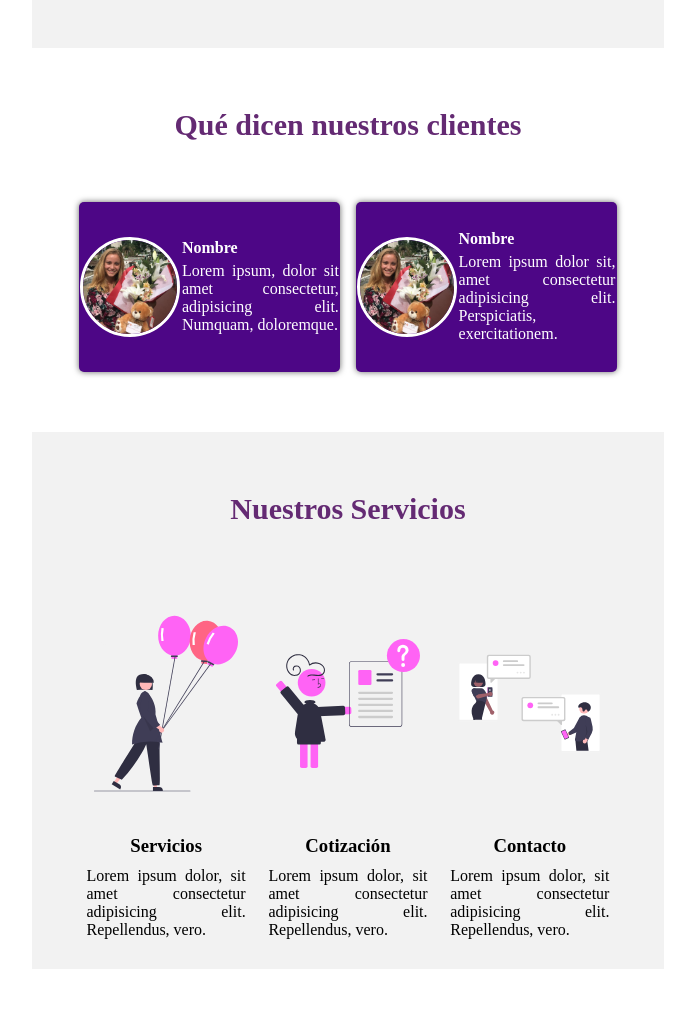
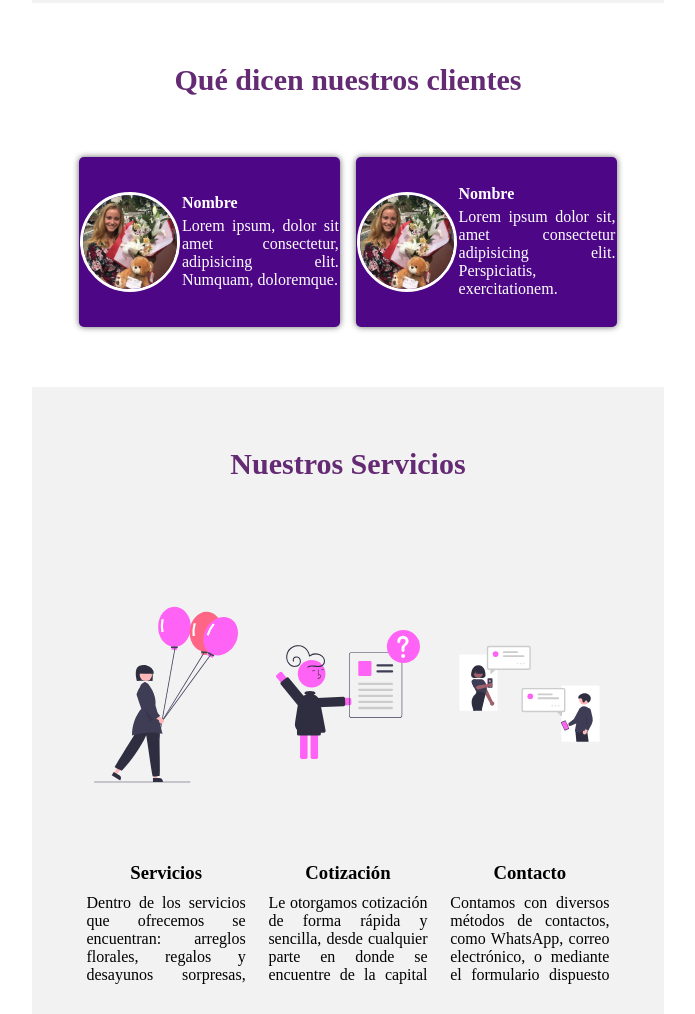
Before and after one commit to jsayadiaz/decoraciones, a plain HTML site: page index.html in a window 1280 px wide. Shown: the part 517-1531 px from the top of the page, without its empty margins (399-1094 px from the left). Before the commit the page ends 1486 px from the top, so only its background shows below. Drawn offline with Linux system fonts and the light colour scheme.

Commit message:
Se actualizó la seccion de NUESTROS SERVICIOS

```diff
--- a/index.html
+++ b/index.html
@@ -180,19 +180,19 @@
 					<div class="servicio-ind">
 						<img src="image/ilust1.svg" alt="">
 						<h3> Servicios </h3>
-						<p>Lorem ipsum dolor, sit amet consectetur adipisicing elit. Repellendus, vero.</p>
+						<p>Dentro de los servicios que ofrecemos se encuentran: arreglos florales, regalos y desayunos sorpresas, decoración de diversos eventos, entre otros. Para saber a detalle, haga click AQUI. </p>
 					</div>
 
 					<div class="servicio-ind">
 						<img src="image/ilust2.svg" alt="">
 						<h3> Cotización </h3>
-						<p>Lorem ipsum dolor, sit amet consectetur adipisicing elit. Repellendus, vero.</p>
+						<p> Le otorgamos cotización de forma rápida y sencilla, desde cualquier parte en donde se encuentre de la capital del País, evitando procesos innecesarios. Para solicitar su cotización, haga click AQUI. </p>
 					</div>
 
 					<div class="servicio-ind">
 						<img src="image/ilust3.svg" alt="">
 						<h3> Contacto </h3>
-						<p>Lorem ipsum dolor, sit amet consectetur adipisicing elit. Repellendus, vero.</p>
+						<p> Contamos con diversos métodos de contactos, como WhatsApp, correo electrónico, o mediante el formulario dispuesto en nuesta Web. Para ir al formulario de contacto, haga click AQUÍ. </p>
 					</div>
 				</div>
 			</div>
```
